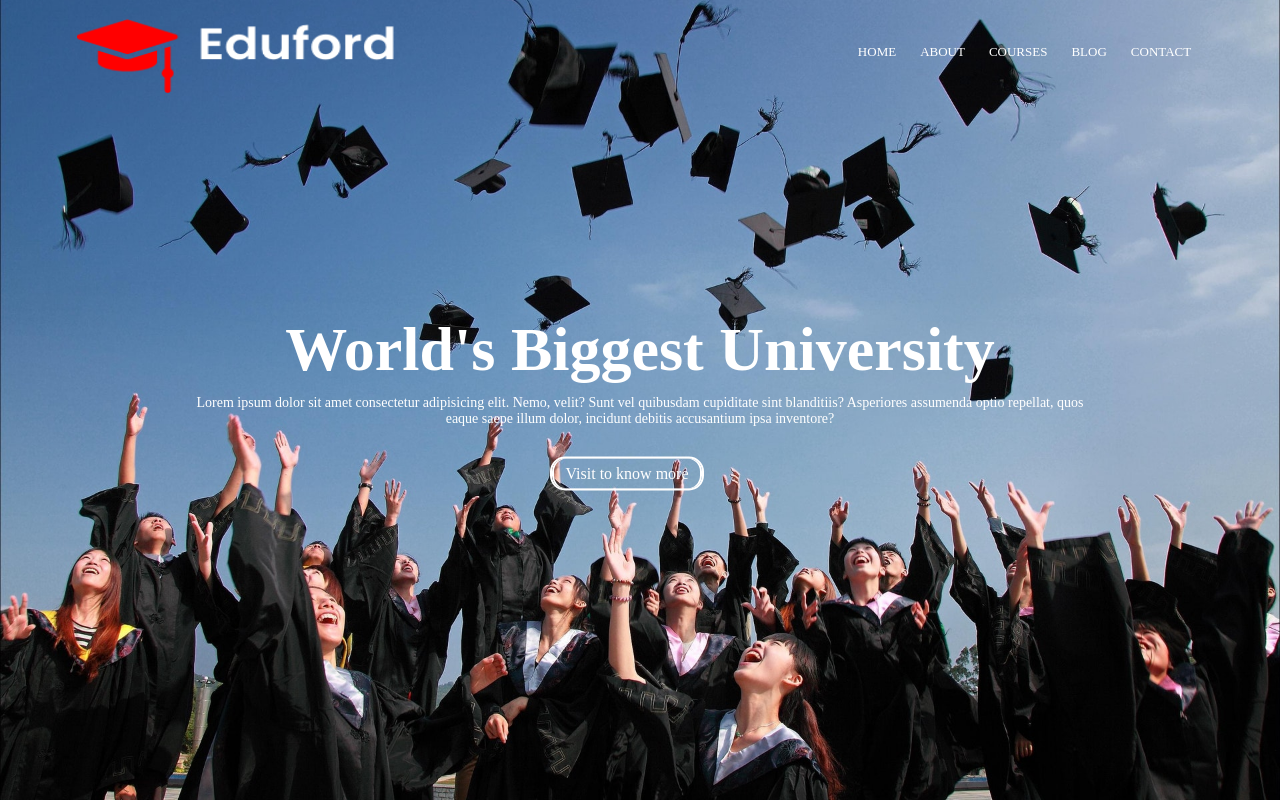
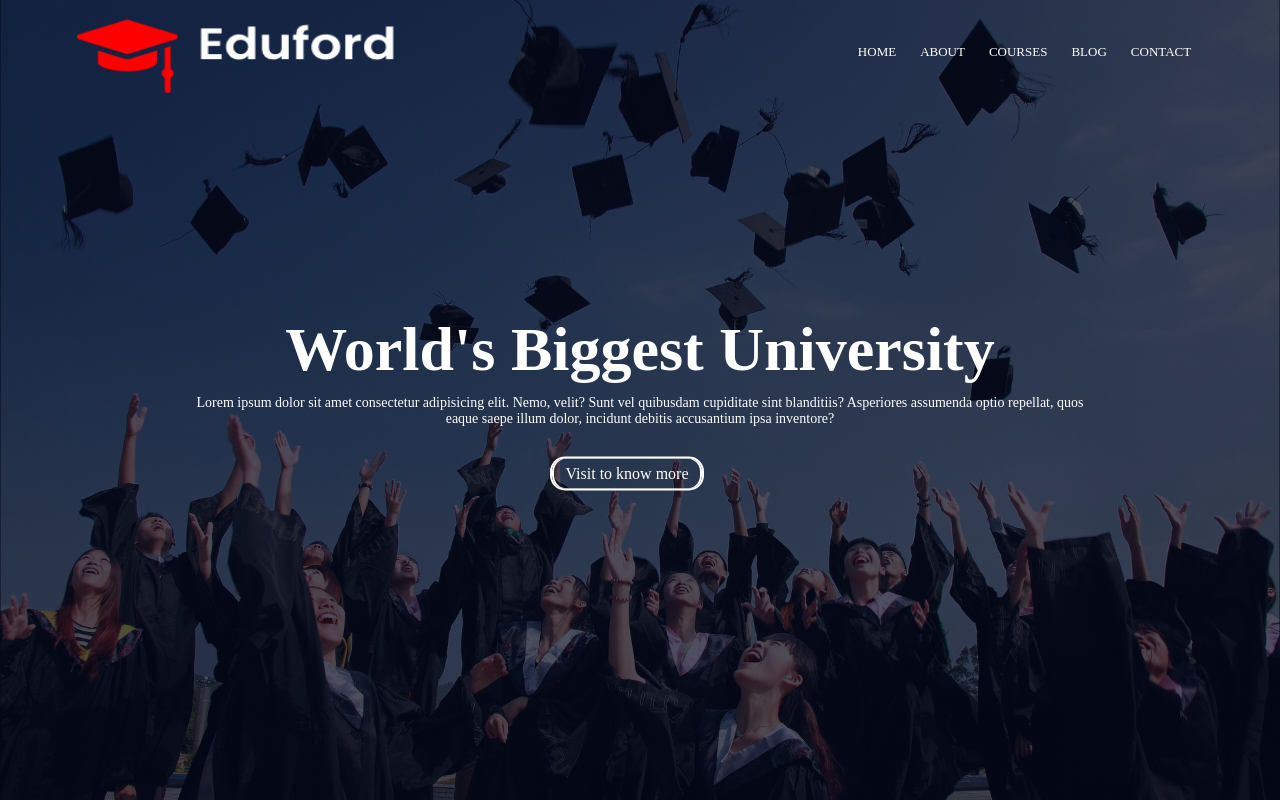
Before and after one commit to Adeleyeha-17/University-website, a React (Vite) app: page / in a window 1280 px wide. Shown: the top 802 px of the page. Built offline with nearby package versions, Linux system fonts and the light colour scheme.

Commit message:
changed the background img

```diff
--- a/src/main.css
+++ b/src/main.css
@@ -7,7 +7,7 @@
  .header {
   min-height: 100vh;
   width: 100%;
-  background: url(../public/background.jpg);
+  background: linear-gradient(rgba(4, 9, 30, 0.7), rgba(4, 9, 30, 0.7)), url(../public/background.jpg);
   background-size: cover;
   background-position: center;
   position: relative;
```
